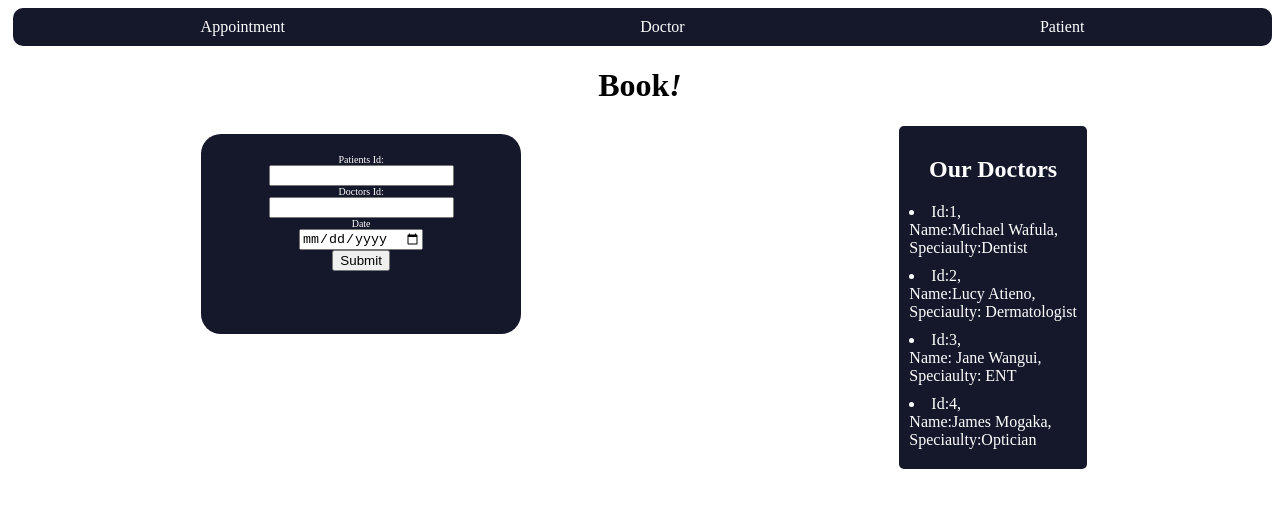
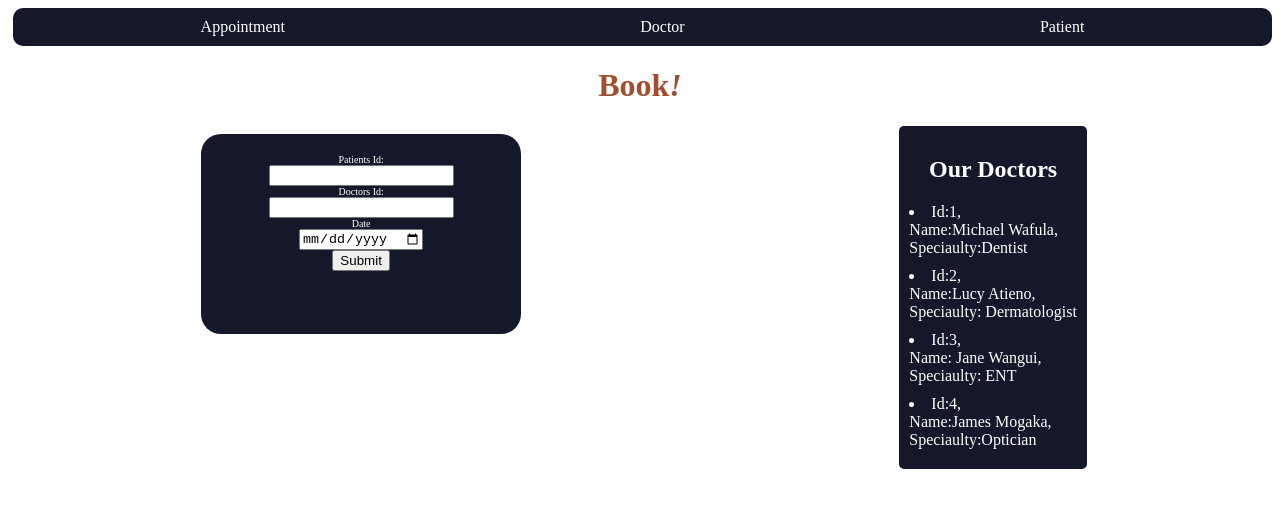
Before and after one commit to Njeringungu/React-Front-End, a React (Create React App) app: page / in a window 1280 px wide. Shown: the top 508 px of the page. Built offline with nearby package versions, Linux system fonts and the light colour scheme.

Commit message:
minor changes

```diff
--- a/src/Components/Patient.js
+++ b/src/Components/Patient.js
@@ -53,24 +53,25 @@ function onRemove (deleteApp){
 }
 return(
     <div >
-     {  patients.map(patient=>(
-
-         <div className="container" key={patient.id}>
-            <p>Patient Name: {patient.id}</p>
-            <p>Patient Name: {patient.name}</p>
-            <button id={patient.id} onClick={handleDelete}>Delete</button>
-         </div>
-
-         ))}
-    <form onSubmit={handleSubmit}>
+        <form onSubmit={handleSubmit}>
          <label htmlFor="name">Patient Name:</label>
          <input type="text" name="name" value={patientName.name} onChange = { ( e ) => handleChange( e ) }/>
          <input type="submit" value="Submit" />
     </form>
-         <form onSubmit={handleSubmit}>
+     {  patients.map(patient=>(
+
+            <div className="container" key={patient.id}>
+                <p>Patient Name: {patient.id}</p>
+                <p>Patient Name: {patient.name}</p>
+                <button id={patient.id} onClick={handleDelete}>Delete</button>
+            </div>
+
+         ))}
+
+         {/* <form onSubmit={handleSubmit}>
          <label htmlFor="name">Search:</label>
 
-            </form>
+            </form>   */}
         </div>
     )
 
--- a/src/index.css
+++ b/src/index.css
@@ -6,8 +6,8 @@
     background-color: rgb(114, 114, 139);
     width: 5cm;
 
+
 }
-
 .navbar{
     padding-top: 10px;
 
@@ -66,3 +66,6 @@
   text-align: left;
 
 }
+h1{
+  color: rgb(159, 78, 48);
+}
```
